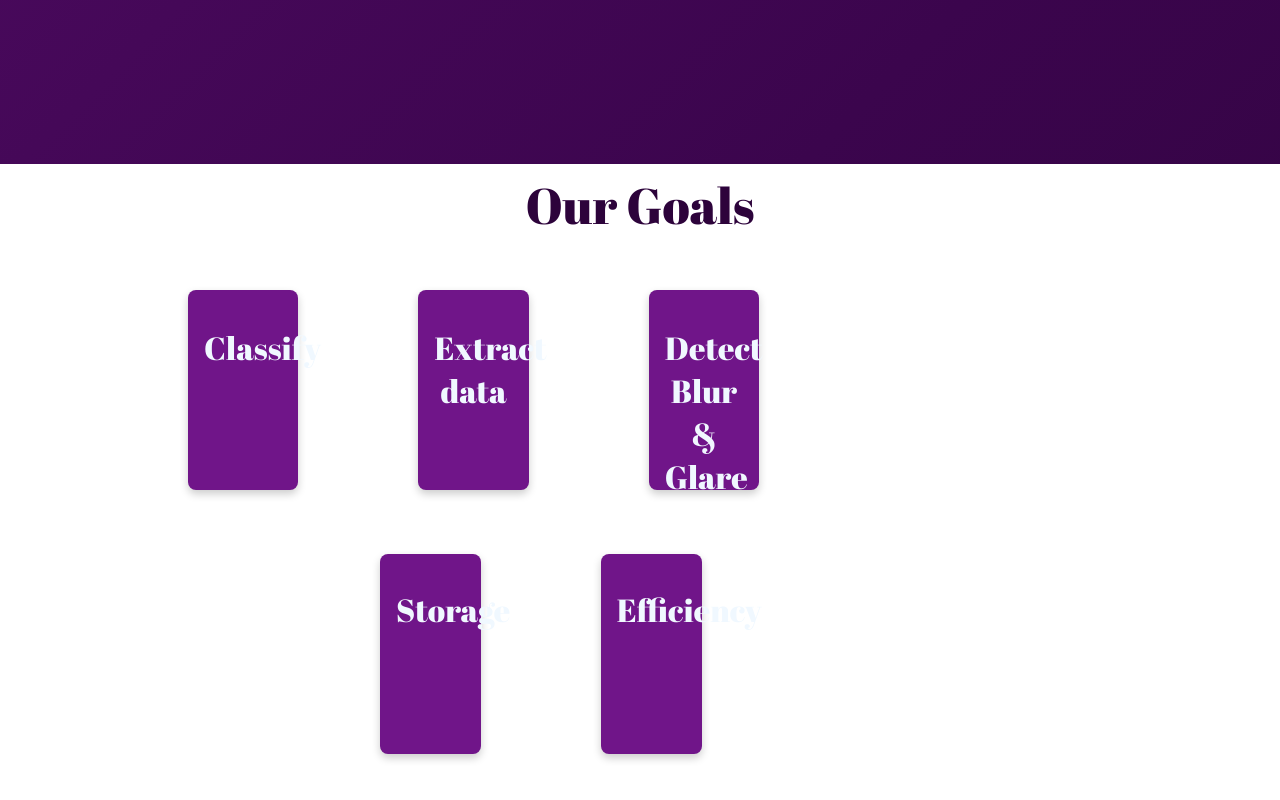
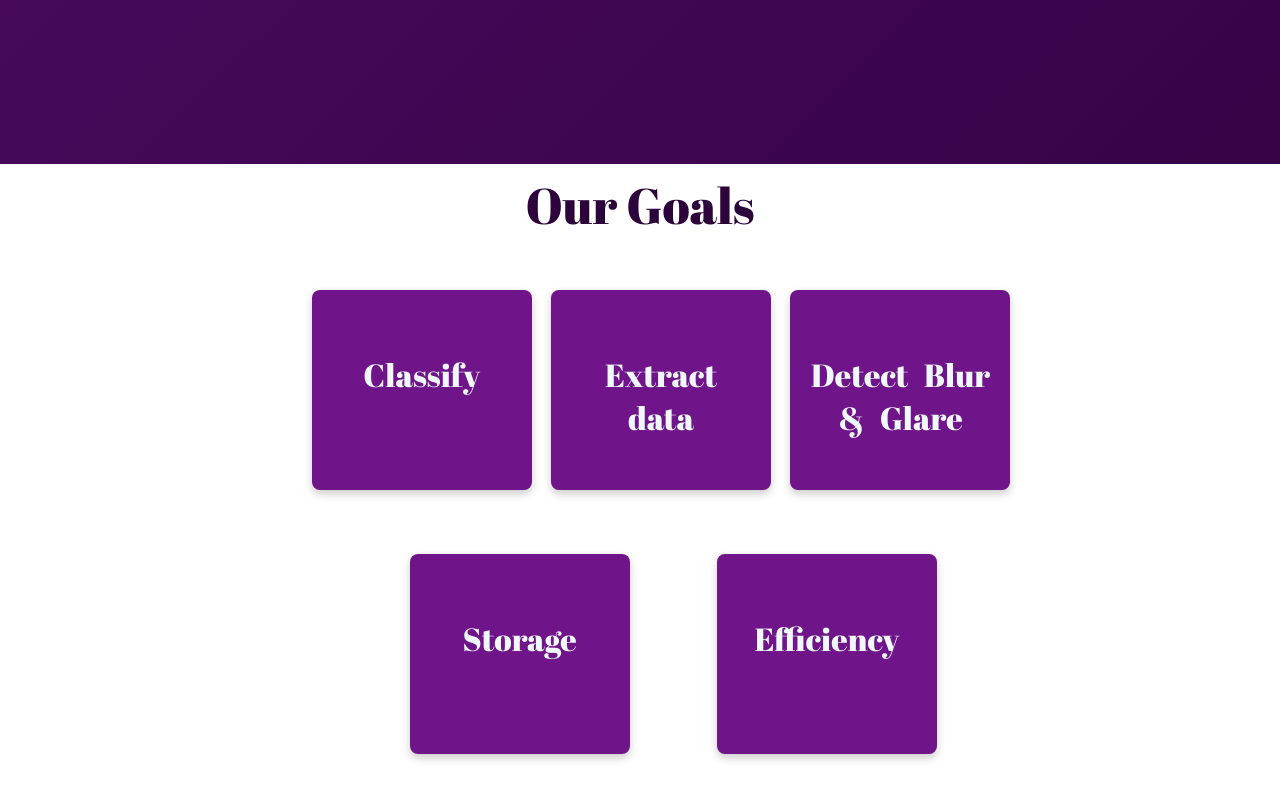
Before and after one commit to Teejay-tej/AIDRAC, a React (Create React App) app: page /about in a window 1280 px wide. Shown: the part 594-1394 px from the top of the page. Built offline with nearby package versions, Linux system fonts and the light colour scheme.

Commit message:
IntegCommit

```diff
--- a/src/AboutUs.css
+++ b/src/AboutUs.css
@@ -101,19 +101,20 @@
 .column {
     float: left;
     width: 20%;
-    padding: 0 60px;
+    padding: 0 11%;
 
   }
   .column2 {
     float: left;
     width: 23%;
-    padding: 0 60px;
+    padding: 0 15%;
 
 
   }
 
   /* Remove extra left and right margins, due to padding in columns */
-  .row {margin-left: 10%;
+  .row {margin-left: 15%;
+
 }
 
   /* Clear floats after the columns */
@@ -122,7 +123,7 @@
     display: table;
     clear: both;
   }
-  .row2 {margin-left: 25%;
+  .row2 {margin-left: 20%;
     margin-top: 5%;
   }
 
@@ -137,6 +138,8 @@
    background-color: #701589;
     height: 200px;
     border-radius: 8px;
+    width: 220px;
+    margin-right: 15%;
 
 
 
@@ -155,7 +158,7 @@
   }
   .card:hover >#cardtext {
     color: #2D033B;
-    font-size: 21px;
+    font-size: 18px;
     margin-top: 10%;
   }
 
```
